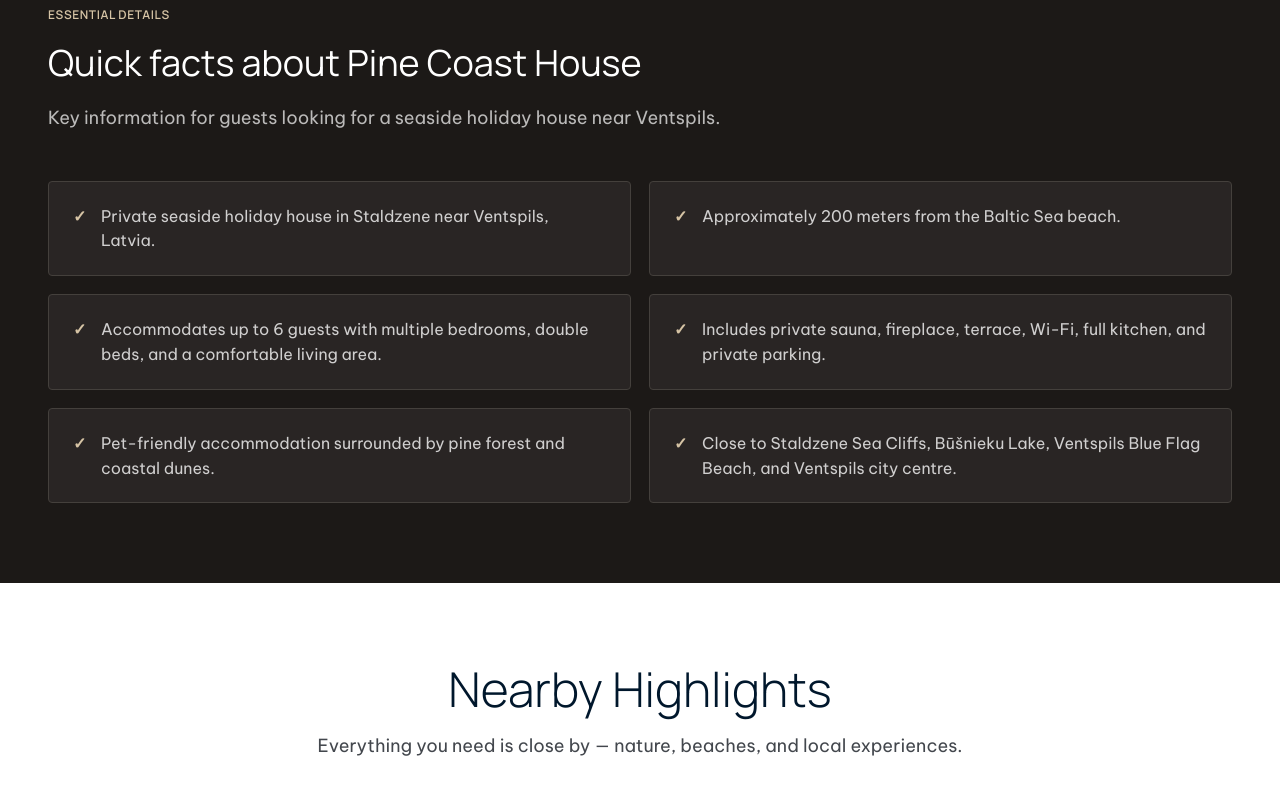
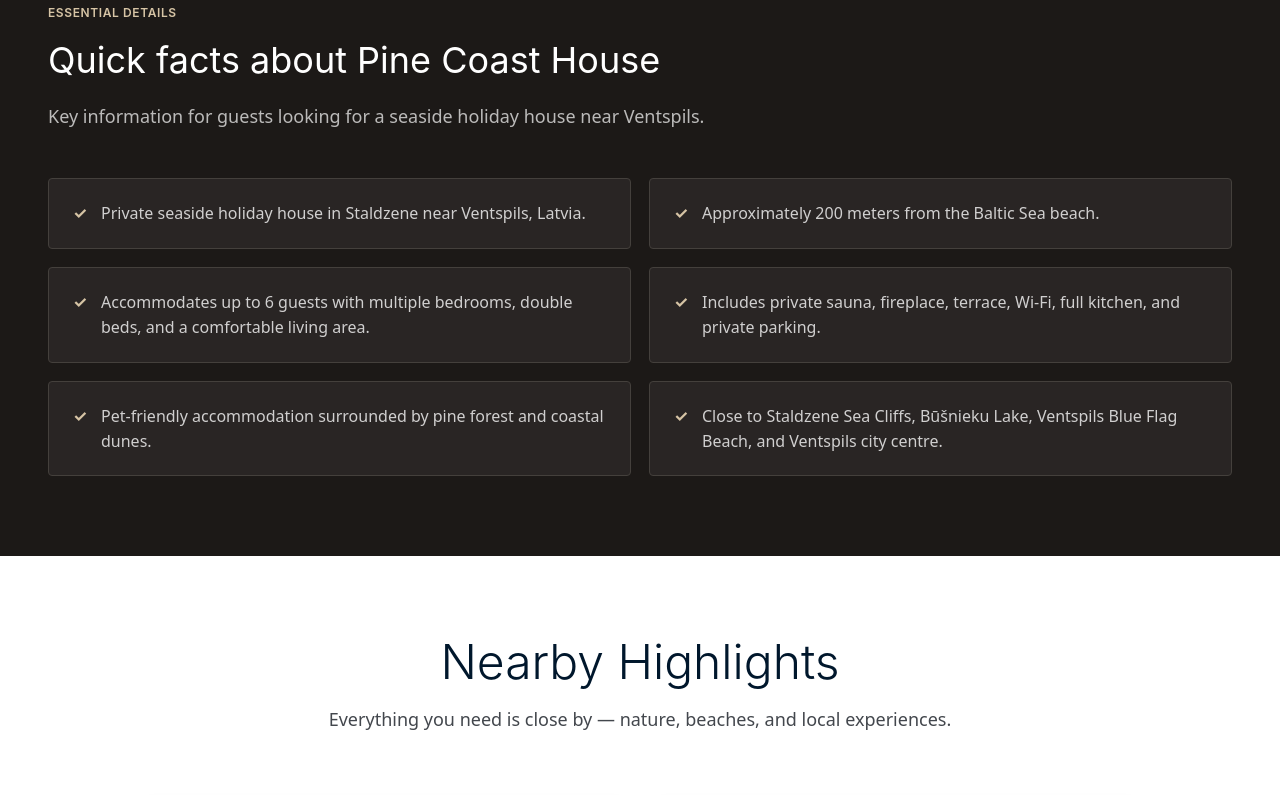
Before and after one commit to olegskrivko/pine-coast-house, a plain HTML site: page index.html in a window 1280 px wide. Shown: the part 5383-6178 px from the top of the page. Drawn offline with nearby package versions, Linux system fonts and the light colour scheme.

Commit message:
fix fonts

```diff
--- a/index.html
+++ b/index.html
@@ -56,13 +56,13 @@
   fetchpriority="high"
 />
   <!-- ── Performance: DNS prefetch ─────────────────────────── -->
-  <link rel="dns-prefetch" href="https://fonts.googleapis.com"/>
+  <!-- <link rel="dns-prefetch" href="https://fonts.googleapis.com"/> -->
   <link rel="dns-prefetch" href="https://fonts.gstatic.com"/>
 
   <!-- ── Fonts ─────────────────────────────────────────────── -->
-  <link rel="preconnect" href="https://fonts.googleapis.com"/>
+  <!-- <link rel="preconnect" href="https://fonts.googleapis.com"/> -->
   <link rel="preconnect" href="https://fonts.gstatic.com" crossorigin/>
-  <link href="https://fonts.googleapis.com/css2?family=Manrope:wght@200;300;400;500;600;700;800&family=Be+Vietnam+Pro:wght@300;400;500;600&display=swap" rel="stylesheet"/>
+  <!-- <link href="https://fonts.googleapis.com/css2?family=Manrope:wght@200;300;400;500;600;700;800&family=Be+Vietnam+Pro:wght@300;400;500;600&display=swap" rel="stylesheet"/> -->
   <link href="https://fonts.googleapis.com/css2?family=Material+Symbols+Outlined:wght,FILL@100..700,0..1&display=swap" rel="stylesheet"/>
 
 
--- a/style.css
+++ b/style.css
@@ -41,8 +41,11 @@
   --inverse-primary:            #aec9ea;
 
   /* Typography */
-  --font-display:  'Manrope', sans-serif;
-  --font-body:     'Be Vietnam Pro', sans-serif;
+  /* --font-display:  'Manrope', sans-serif;
+  --font-body:     'Be Vietnam Pro', sans-serif; */
+  --font-display: Inter, ui-sans-serif, system-ui, -apple-system, BlinkMacSystemFont, "Segoe UI", sans-serif;
+
+--font-body: ui-sans-serif, system-ui, -apple-system, BlinkMacSystemFont, "Segoe UI", sans-serif;
 
   /* Spacing */
   --section-padding: 80px;
```
